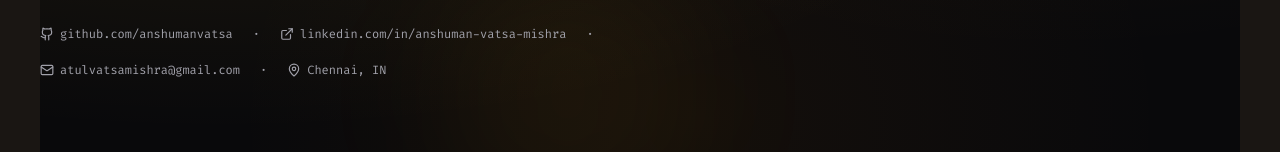
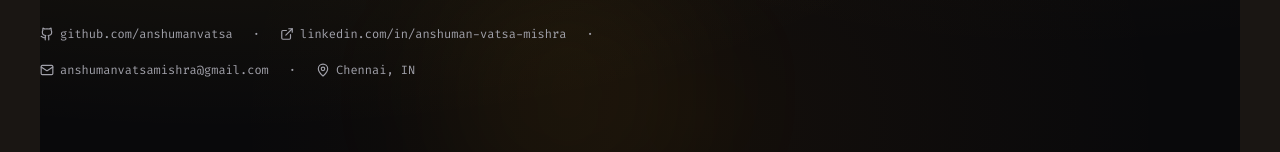
Before and after one commit to anshumanvatsa/portfolio, a React (Vite) app: page / in a window 1280 px wide. Shown: the part 523-675 px from the top of the page. Built offline with nearby package versions, Linux system fonts and the light colour scheme; a web font is replaced by a local one.

Commit message:
fix: update contact email to anshumanvatsamishra@gmail.com across all files

```diff
--- a/index.html
+++ b/index.html
@@ -344,7 +344,7 @@
       <p>Portfolio: https://anshumanvatsa-portfolio.vercel.app</p>
       <p>GitHub: https://github.com/anshumanvatsa</p>
       <p>LinkedIn: https://linkedin.com/in/anshumanvatsa</p>
-      <p>Email: atulvatsamishra@gmail.com</p>
+      <p>Email: anshumanvatsamishra@gmail.com</p>
     </div>
 
     <script type="module" src="/src/main.tsx"></script>
--- a/src/App.tsx
+++ b/src/App.tsx
@@ -307,8 +307,8 @@ export default function App() {
                 <ExternalLink className="w-3.5 h-3.5" /> linkedin.com/in/anshuman-vatsa-mishra
               </a>
               <span>·</span>
-              <a href="mailto:atulvatsamishra@gmail.com" className="flex items-center gap-1.5 hover:text-primary transition-colors">
-                <Mail className="w-3.5 h-3.5" /> atulvatsamishra@gmail.com
+              <a href="mailto:anshumanvatsamishra@gmail.com" className="flex items-center gap-1.5 hover:text-primary transition-colors">
+                <Mail className="w-3.5 h-3.5" /> anshumanvatsamishra@gmail.com
               </a>
               <span>·</span>
               <span className="flex items-center gap-1.5"><MapPin className="w-3.5 h-3.5" /> Chennai, IN</span>
@@ -621,14 +621,14 @@ export default function App() {
                   Open to full-time roles, internships, and research collaborations at the intersection of machine learning and high-scale infrastructure.
                 </p>
                 <div className="flex flex-col gap-4 mb-8">
-                  <a href="mailto:atulvatsamishra@gmail.com"
+                  <a href="mailto:anshumanvatsamishra@gmail.com"
                     className="flex items-center gap-3 group text-sm font-sans hover:text-primary transition-colors">
                     <div className="w-10 h-10 rounded-xl bg-surface-container flex items-center justify-center group-hover:bg-primary/10 transition-colors">
                       <Mail className="w-4 h-4 text-secondary group-hover:text-primary transition-colors" />
                     </div>
                     <div>
                       <p className="text-[10px] font-mono text-secondary uppercase tracking-wider">Email</p>
-                      <p className="font-mono text-xs text-on-surface">atulvatsamishra@gmail.com</p>
+                      <p className="font-mono text-xs text-on-surface">anshumanvatsamishra@gmail.com</p>
                     </div>
                   </a>
                   <div className="flex items-center gap-3 text-sm font-sans">
@@ -754,7 +754,7 @@ export default function App() {
             <a href="https://github.com/anshumanvatsa" target="_blank" rel="noreferrer" className="hover:text-white transition-colors flex items-center gap-1.5">
               <Github className="w-3.5 h-3.5" /> GitHub
             </a>
-            <a href="mailto:atulvatsamishra@gmail.com" className="hover:text-white transition-colors flex items-center gap-1.5">
+            <a href="mailto:anshumanvatsamishra@gmail.com" className="hover:text-white transition-colors flex items-center gap-1.5">
               <Mail className="w-3.5 h-3.5" /> Email
             </a>
           </div>
--- a/src/components/ResumeViewer.tsx
+++ b/src/components/ResumeViewer.tsx
@@ -12,7 +12,7 @@ const RESUME = {
   name: 'ANSHUMAN',
   title: 'Machine Learning Engineer & Full-Stack Developer',
   location: 'Chennai, India',
-  email: 'atulvatsamishra@gmail.com',
+  email: 'anshumanvatsamishra@gmail.com',
   phone: '+919508601270',
   github: 'github.com/anshumanvatsa',
   linkedin: 'linkedin.com/in/anshuman-vatsa-mishra',
```
